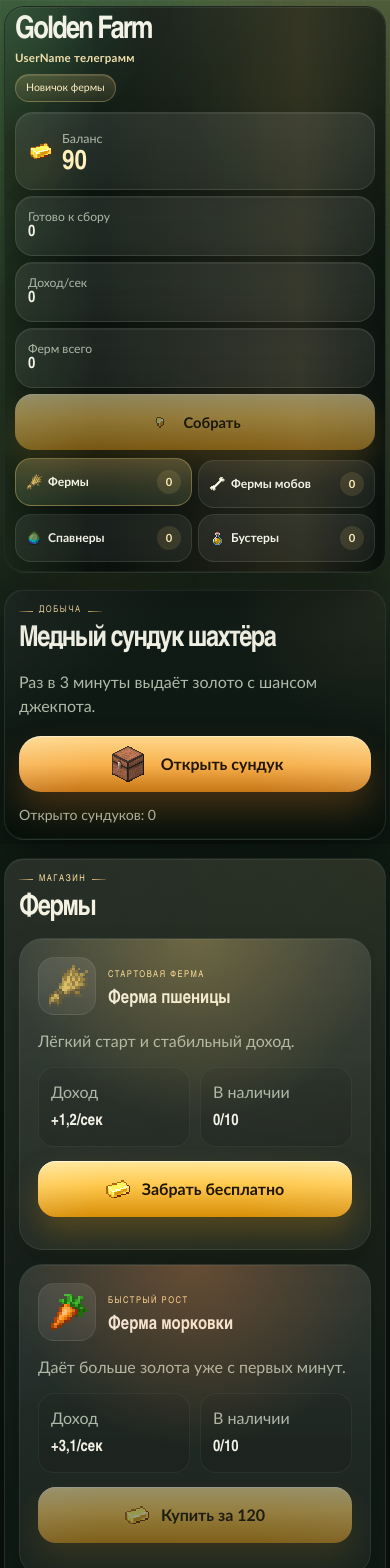
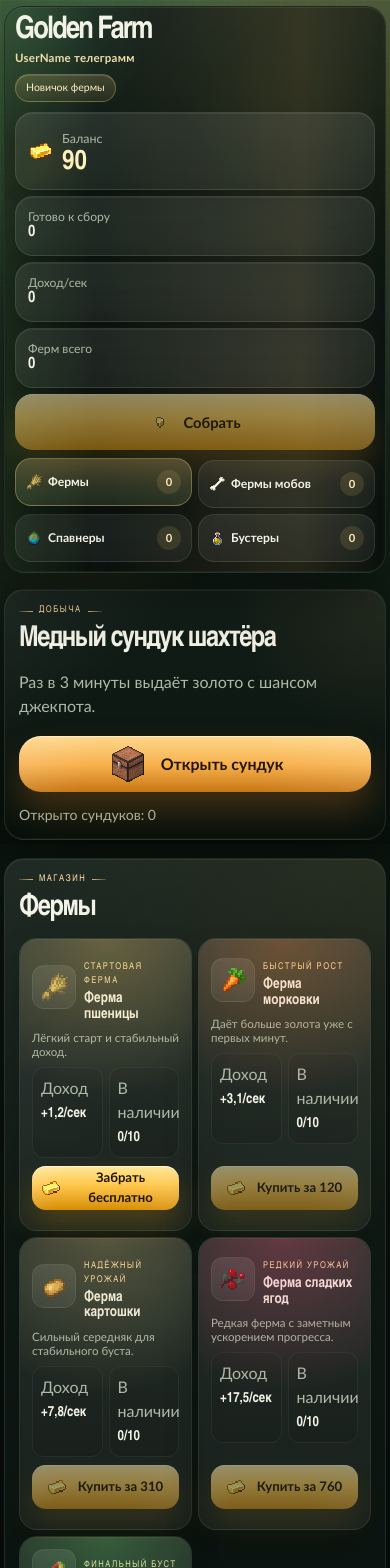
Before and after one commit to Kastient/golden-farm-miniapp, a React (Vite) app: page / in a window 390 px wide. Shown: the top 1568 px of the page. Built offline with nearby package versions, Linux system fonts and the light colour scheme.

Commit message:
Keep mobile cards in two columns

```diff
--- a/src/App.css
+++ b/src/App.css
@@ -1253,7 +1253,84 @@
   .booster-metrics,
   .spawner-actions,
   .spawner-slots {
-    grid-template-columns: 1fr;
+    grid-template-columns: repeat(2, minmax(0, 1fr));
+    gap: 6px;
+  }
+
+  .shop-card,
+  .booster-card,
+  .egg-card,
+  .spawner-slot-card {
+    gap: 8px;
+    padding: 12px;
+    border-radius: 18px;
+  }
+
+  .shop-card h3,
+  .booster-card h3,
+  .egg-card strong,
+  .spawner-slot-card b {
+    font-size: 0.9rem;
+    line-height: 1.08;
+  }
+
+  .shop-card p,
+  .booster-card p,
+  .egg-card-top span,
+  .egg-card-bottom small,
+  .spawner-slot-card small,
+  .spawner-slot-card > span {
+    font-size: 0.72rem;
+    line-height: 1.2;
+  }
+
+  .shop-icon,
+  .booster-icon {
+    width: 44px;
+    border-radius: 12px;
+  }
+
+  .shop-icon img,
+  .booster-icon img {
+    width: 28px;
+    height: 28px;
+  }
+
+  .shop-card-top,
+  .booster-card-top,
+  .egg-card-top {
+    gap: 8px;
+  }
+
+  .shop-metrics,
+  .booster-metrics {
+    gap: 6px;
+  }
+
+  .shop-metrics div,
+  .booster-metrics div {
+    padding: 8px;
+    border-radius: 12px;
+  }
+
+  .shop-metrics strong,
+  .booster-metrics strong {
+    margin-top: 4px;
+    font-size: 0.88rem;
+  }
+
+  .buy-button,
+  .egg-card button,
+  .spawner-slot-card button {
+    min-height: 44px;
+    padding: 0 10px;
+    border-radius: 14px;
+    font-size: 0.82rem;
+  }
+
+  .buy-button img {
+    width: 18px;
+    height: 18px;
   }
 
   .hud-tab {
```
